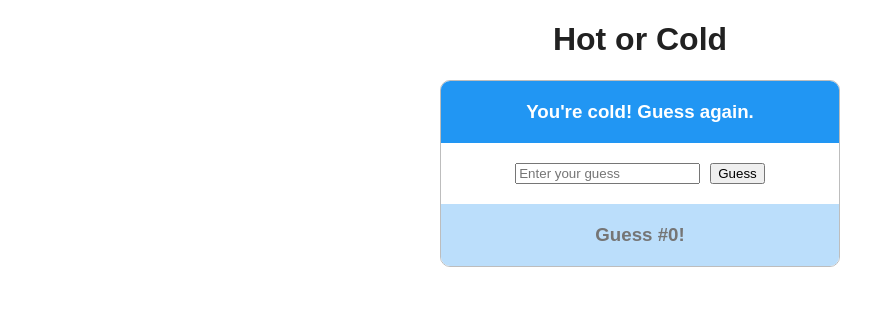
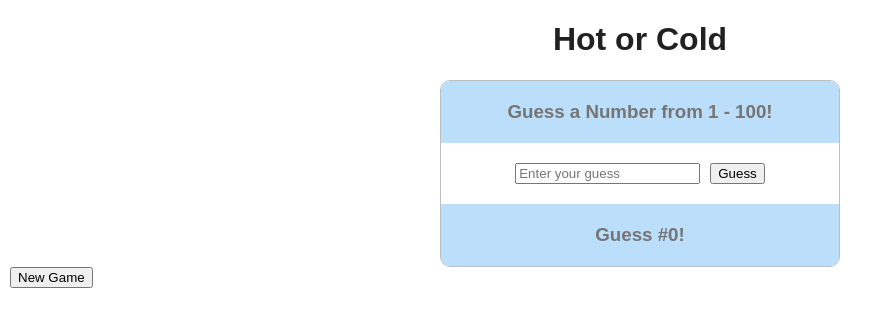
Before and after one commit to jhnnyk/thinkful-react-hot-cold, a React (Create React App) app: page / in a window 1280 px wide. Shown: the top 326 px of the page, without its empty margins (0-893 px from the left). Built offline with nearby package versions, Linux system fonts and the light colour scheme.

Commit message:
reset button

```diff
--- a/src/components/guess-box.js
+++ b/src/components/guess-box.js
@@ -3,6 +3,7 @@ import GuessStatus from './guess-status'
 import GuessForm from './guess-form'
 import GuessCount from './guess-count'
 import GuessHistory from './guess-history'
+import ResetButton from './reset-button'
 import './guess-box.css'
 
 export default class GuessBox extends React.Component {
@@ -21,8 +22,16 @@ export default class GuessBox extends React.Component {
     })
   }
 
+  resetGame () {
+    this.setState({
+      theNumber: Math.floor(Math.random() * 100) + 1,
+      history: []
+    })
+  }
+
   render () {
     return (
+      <div>
         <div className='guessbox'>
           <GuessStatus
             correctNum={this.state.theNumber}
@@ -32,6 +41,8 @@ export default class GuessBox extends React.Component {
           <GuessCount count={this.state.history.length} />
           <GuessHistory history={this.state.history} />
         </div>
+        <ResetButton handleReset={() => this.resetGame()} />
+      </div>
     )
   }
 }
--- a/src/components/guess-status.js
+++ b/src/components/guess-status.js
@@ -6,6 +6,7 @@ export default class GuessStatus extends React.Component {
     let status = <h3>Guess a Number from 1 - 100!</h3>
     let difference = Math.abs(this.props.lastGuess - this.props.correctNum)
 
+    if (this.props.lastGuess) {
       if (difference === 0) {
         status = <h3 className='winner'>You guessed it!</h3>
       } else if (difference < 10) {
@@ -15,6 +16,7 @@ export default class GuessStatus extends React.Component {
       } else {
         status = <h3 className='cold'>You're cold! Guess again.</h3>
       }
+    }
 
     return (
       <div>
--- a/src/components/hot-or-cold.js
+++ b/src/components/hot-or-cold.js
@@ -1,7 +1,7 @@
-import React, { Component } from 'react'
+import React from 'react'
 import GuessBox from './guess-box'
 
-class HotorCold extends Component {
+export default class HotorCold extends React.Component {
   render () {
     return (
       <div className='container'>
@@ -11,5 +11,3 @@ class HotorCold extends Component {
     )
   }
 }
-
-export default HotorCold
--- /dev/null
+++ b/src/components/reset-button.js
@@ -0,0 +1,11 @@
+import React from 'react'
+
+export default class ResetButton extends React.Component {
+  render () {
+    return (
+      <div className='resetButton'>
+        <button onClick={this.props.handleReset}>New Game</button>
+      </div>
+    )
+  }
+}
```
Also changed, not shown: src/components/guess-form.css (line endings or trailing spaces). Lines whose indentation alone changed are shown as unchanged.
